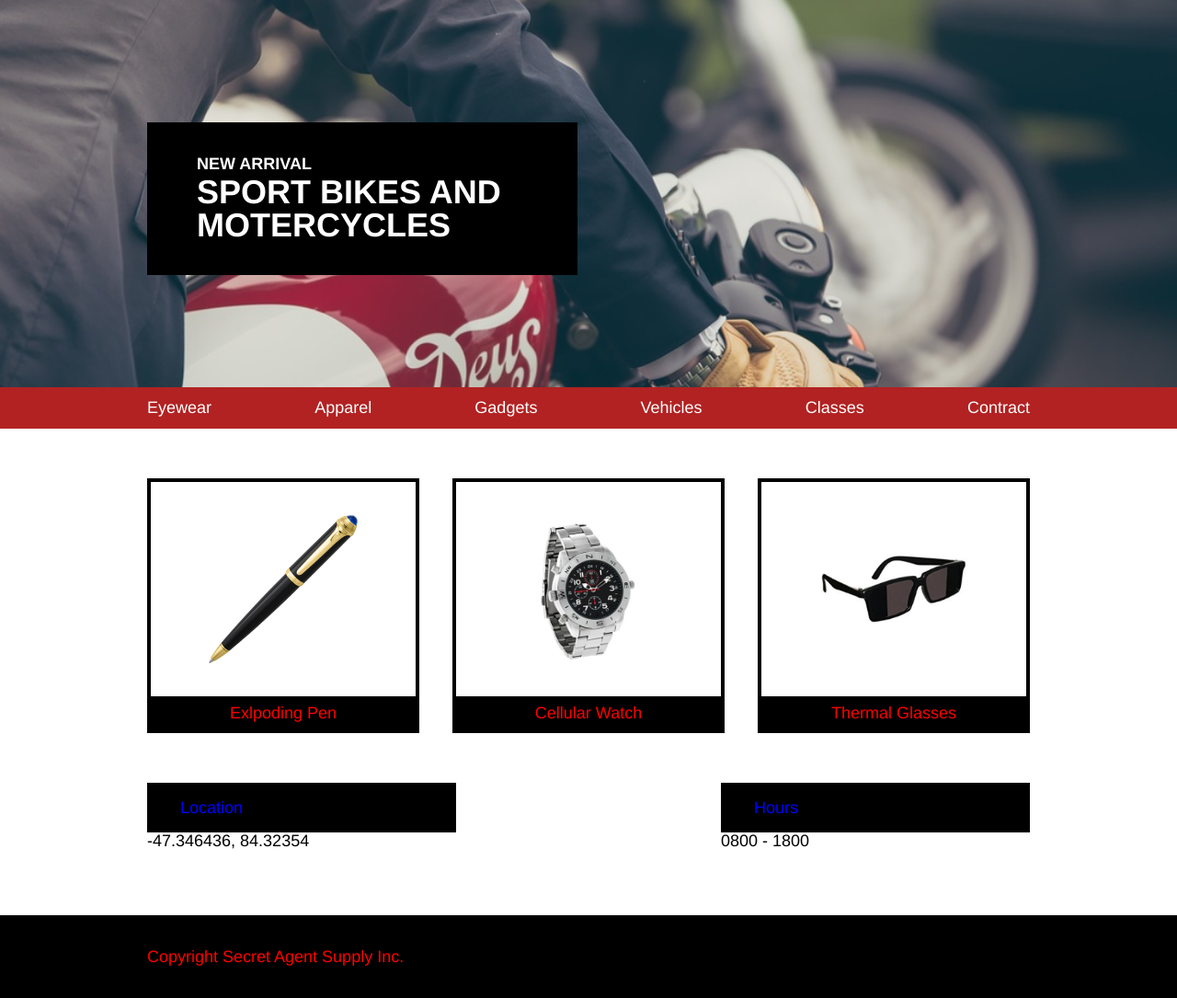
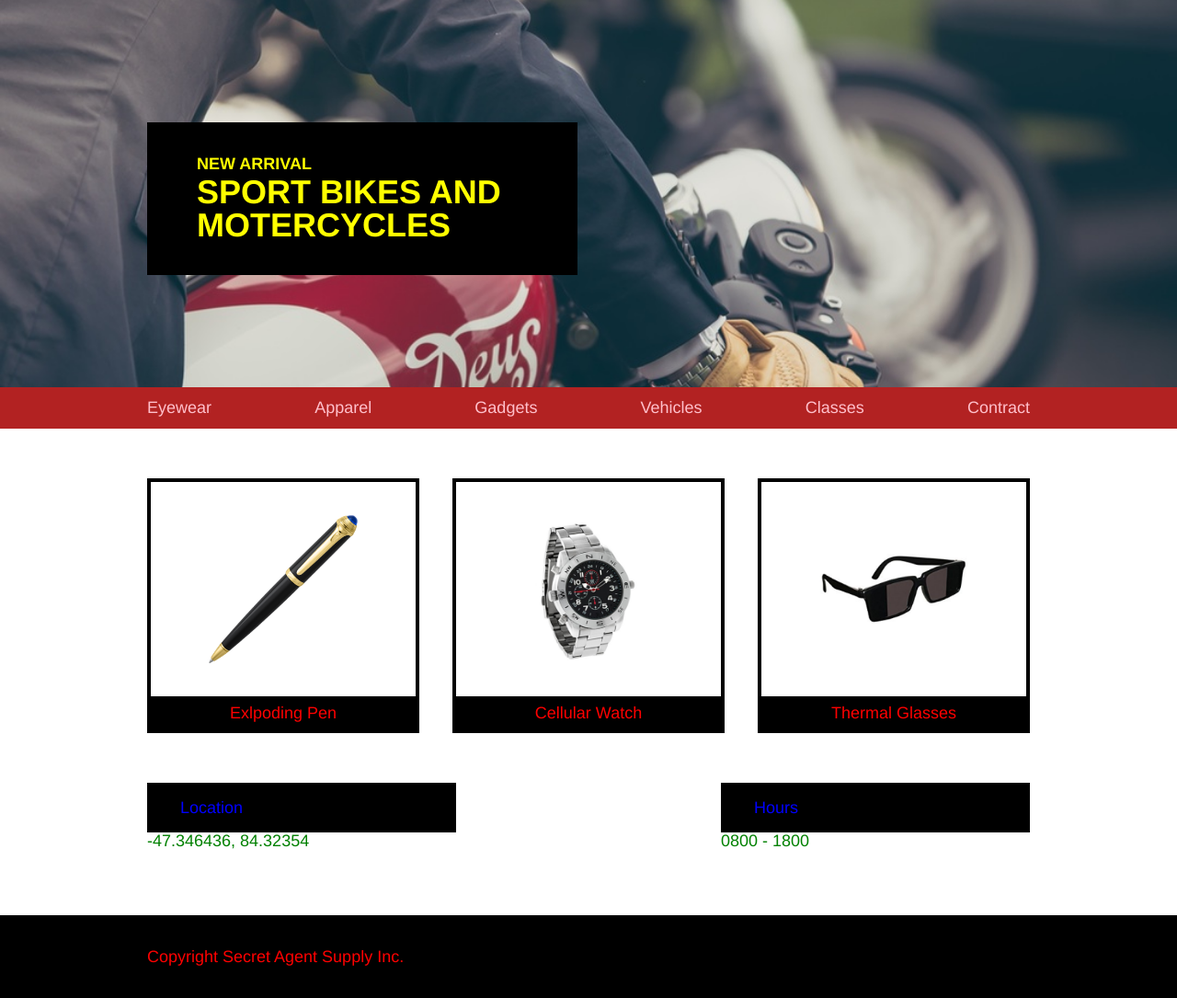
Before and after one commit to Snapzie/SecretAgentSupply, a plain HTML site: page index.html in a window 1280 px wide. Shown: the part 71-1156 px from the top of the page at 92% size. Drawn offline with Linux system fonts and the light colour scheme.

Commit message:
changes made to font colors

```diff
--- a/resources/css/style.css
+++ b/resources/css/style.css
@@ -31,7 +31,7 @@ html {
 }
 
 a {
-  color: white;
+  color: pink;
 }
 
 #landing-image {
@@ -51,7 +51,7 @@ a {
 #landing-div h5, h1 {
   font-family: helvetica;
   font-size: 1rem;
-  color: white;
+  color: yellow;
   font-weight: bold;
 }
 
@@ -125,7 +125,7 @@ nav {
 }
 
 .main-content-div p {
-  color: black;
+  color: green;
   margin: 0;
 }
 
```
